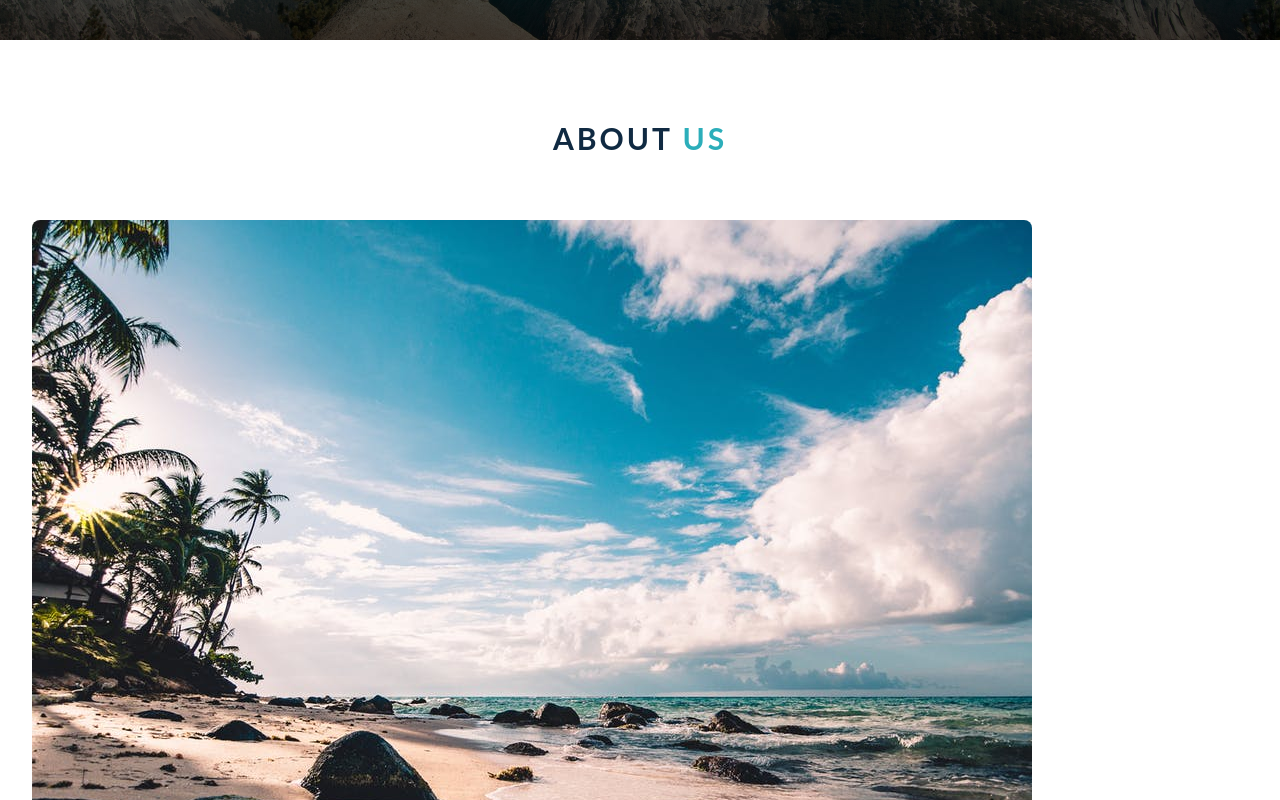
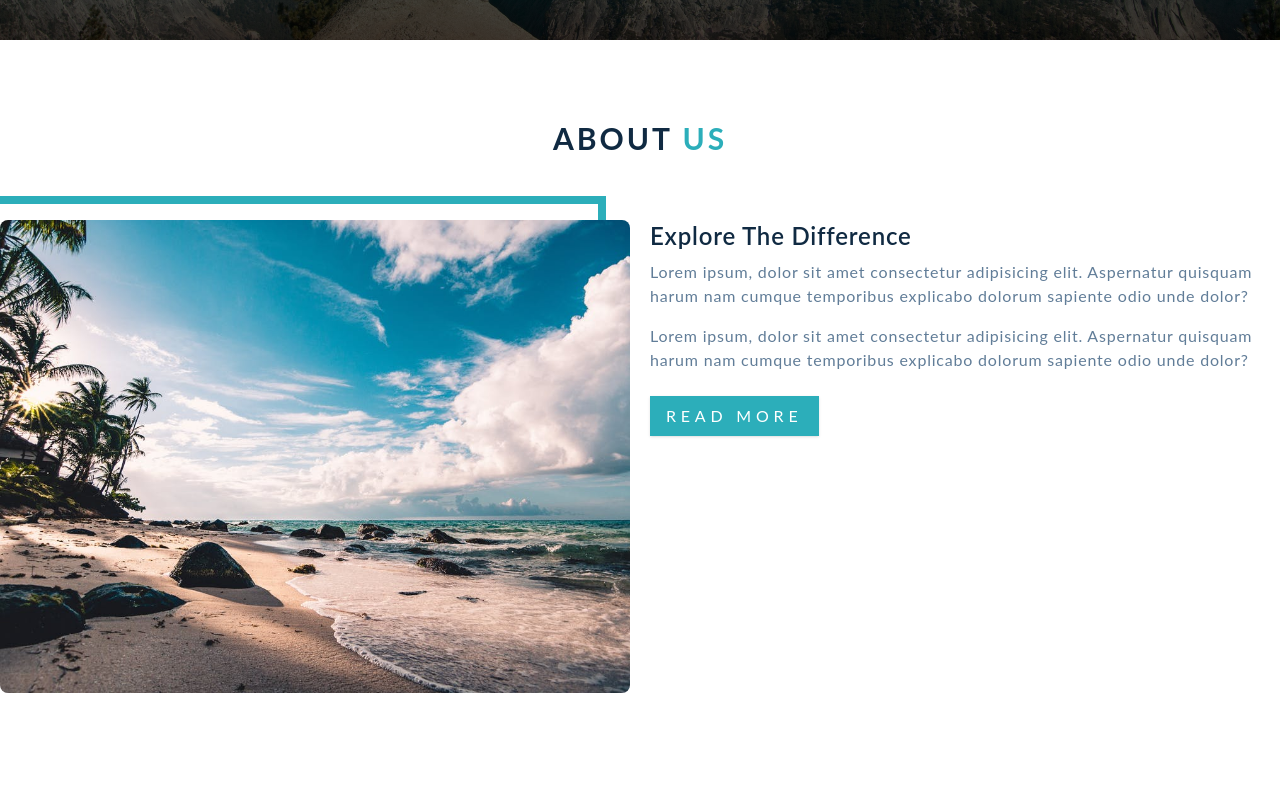
Before and after one commit to pateldeep1217/Backroad, a React (Vite) app: page / in a window 1280 px wide. Shown: the part 760-1560 px from the top of the page. Built offline with nearby package versions, Linux system fonts and the light colour scheme.

Commit message:
Optimize AboutUs component for desktop view

```diff
--- a/src/components/AboutUs.tsx
+++ b/src/components/AboutUs.tsx
@@ -4,11 +4,21 @@ import SectionHeading from "./SectionHeading";
 
 function AboutUs() {
   return (
-    <section className="container mx-auto px-8 pb-32">
+    <section className="container mx-auto px-8 pb-32 md:px-0">
       <SectionHeading title="about" subtitle="us" />
-      <div className="">
-        <img src={aboutImg} className="rounded-lg " />
-        <div className="flex flex-col gap-2 pt-7 ">
+      <div className="relative md:grid md:grid-cols-2 md:gap-5">
+        {/* Container for the image */}
+        <div className="relative w-auto">
+          {/* Apply the border to the container */}
+          <div className="lg:before:absolute lg:before:left-[-1.5rem] lg:before:top-[-1.5rem] lg:before:h-full lg:before:w-full lg:before:border-[.5rem] lg:before:border-primary-5">
+            <img
+              src={aboutImg}
+              className="relative z-50 h-full w-full rounded-lg border-primary-5 object-fill"
+              alt="About Us"
+            />
+          </div>
+        </div>
+        <div className="flex flex-col gap-2 pt-7 md:pt-0">
           <h3 className="text-2xl font-semibold">Explore The Difference</h3>
           <p>
             Lorem ipsum, dolor sit amet consectetur adipisicing elit. Aspernatur
@@ -20,7 +30,7 @@ function AboutUs() {
             quisquam harum nam cumque temporibus explicabo dolorum sapiente odio
             unde dolor?
           </p>
-          <button className="btn mt-5 w-fit border-0 bg-primary-5 px-4  py-2 uppercase tracking-[.3rem] text-white shadow outline-none transition-all duration-300 hover:bg-primary-7 hover:text-grey-1">
+          <button className="btn mt-2 w-fit border-0 bg-primary-5 px-4 py-2 uppercase tracking-[.3rem] text-white shadow outline-none transition-all duration-300 hover:bg-primary-7 hover:text-grey-1">
             Read More
           </button>
         </div>
```
